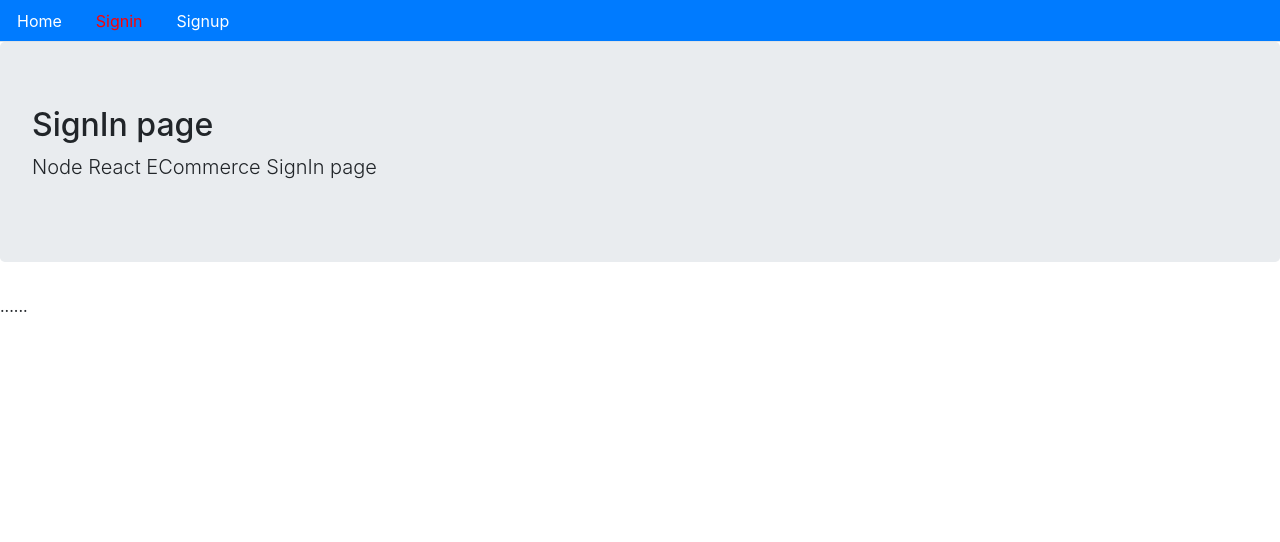
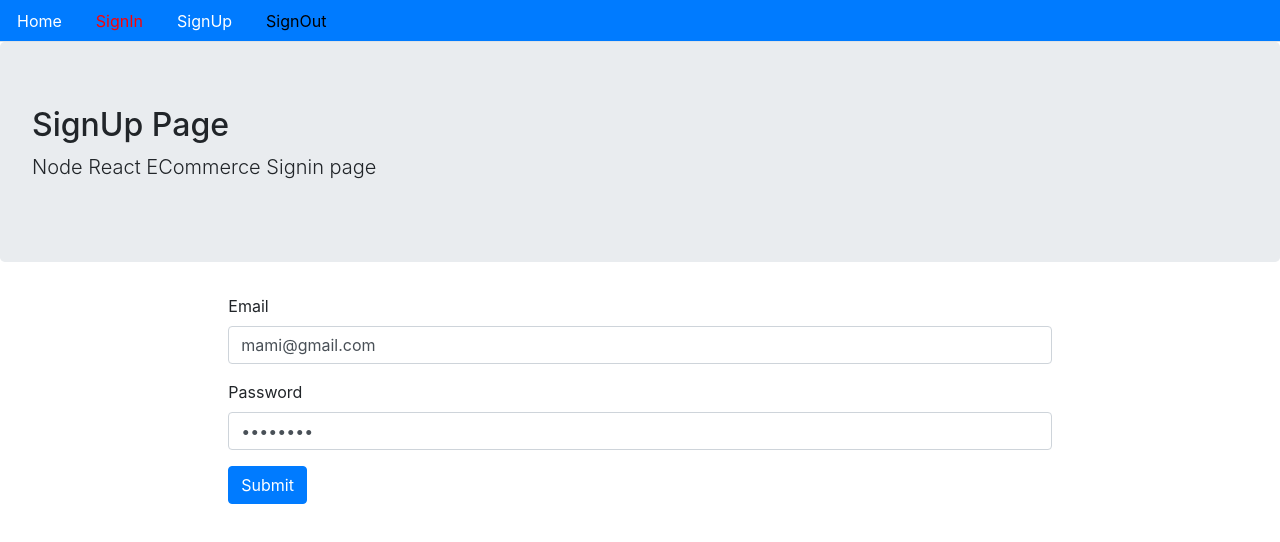
Before and after one commit to shyam-22/My_Project---DreamGirl.com, a React (Create React App) app in the folder ecommerce-front/: page /signin in a window 1280 px wide. Shown: the top 542 px of the page. Built offline with nearby package versions, Linux system fonts and the light colour scheme.

Commit message:
#shyam : till signout done

```diff
--- a/ecommerce-front/src/Auth/api_signUp.js
+++ b/ecommerce-front/src/Auth/api_signUp.js
@@ -23,3 +23,25 @@ export const signin = (user) => {
             .then(response => { return response.json() })
             .catch(err => { console.log(err)})
         }
+
+//Authenticate User----> By getting its email/password related Token
+//Save it into the Local storage---->Local storage is just a property of the Browser(Key : value)_
+export const authenticate = (data,next) => {
+    if(typeof window !== "undefined"){
+        localStorage.setItem("jwt",JSON.stringify(data))
+        next()
+    }
+}
+
+export const signout = (next) => {
+    if(typeof window !== "undefined"){
+        localStorage.removeItem("jwt")
+        next()
+        return fetch(`${API}/signout`, {
+            method:"GET",
+        })
+        .then(response => { console.log("signout", response)})
+        .catch(err => console.log(err))
+
+    }
+}
--- a/ecommerce-front/src/CORE component/Menu.js
+++ b/ecommerce-front/src/CORE component/Menu.js
@@ -1,5 +1,6 @@
 import React from 'react'
 import {Link,withRouter} from "react-router-dom"
+import {signout} from "../Auth/api_signUp"
 //Active Class-----> history = Browser/actual_path that will be history, path = we will pass manually
 const isActive = (history,path) => {
     if(history.location.pathname === path){
@@ -19,11 +20,22 @@ const Menu = (props) => {
                 </li>
 
                 <li className="nav-item">
-                    <Link className="nav-link" style={isActive(props.history,"/signin")} to="/signin">Signin</Link>
+                    <Link className="nav-link" style={isActive(props.history,"/signin")} to="/signin">SignIn</Link>
                 </li>
 
                 <li className="nav-item">
-                    <Link className="nav-link" style={isActive(props.history,"/signup")} to="/signup">Signup</Link>
+                    <Link className="nav-link" style={isActive(props.history,"/signup")} to="/signup">SignUp</Link>
+                </li>
+
+                <li className="nav-item">
+                    <span
+                        className="nav-link" style={{cursor:"pointer",color:"black"}}
+                        onClick={()=>
+                        signout(() => {
+                            props.history.push("/")
+                            })
+                    }>SignOut
+                    </span>
                 </li>
 
                 {/* <li className="nav-item">
--- a/ecommerce-front/src/Routes.js
+++ b/ecommerce-front/src/Routes.js
@@ -10,7 +10,7 @@ const Routes = () => {
     return (
         <BrowserRouter>
             <Switch>
-                <Route path="/home" exact component={Home}/>
+                <Route path="/" exact component={Home}/>
                 <Route path="/signup" exact component={Signup}/>
                 <Route path="/signin" exact component={Signin}/>
                 {/* <Route path="/" component={}/> */}
--- a/ecommerce-front/src/USER/Signin.js
+++ b/ecommerce-front/src/USER/Signin.js
@@ -1,20 +1,80 @@
-import React from 'react'
+import React, { useState } from 'react'
 import Layout from "../CORE component/Layout"
+import {Redirect} from "react-router-dom"
+import {authenticate, signin} from "../Auth/api_signUp"
+
+const Signin = () => {
+
+    const [value,setValue] = useState({email : "mami@gmail.com", password :"mami@123", error : "", loading:false,redirectToReferrer:false})
+
+    const {email,password,error,loading,redirectToReferrer} = value
+
+    const handleChange = name => (e) => {
+        setValue({...value,error:false,[name]:e.target.value})
+    }
 
 
-const Signin = () => {
+//We can't send javascript Object to backend.....We need to send JSON ---> so we used JSON.stringify() method
+//We will create 2 methods ---> error() , success()
+    const handleSubmit = (e) => {
+        e.preventDefault()
+        setValue({...value,error:false, loading:true})
+
+        signin({email,password})
+        .then(data => {
+            if(data.error){
+                setValue({...value,error:data.error, loading:false})
+            }
+            else{
+                authenticate(data, () => {
+                    setValue({...value, redirectToReferrer:true})//here no need to blank the all field...bcoz we redirect to page
+                })
+            }
+        })
+    }
+
+    const signInForm = () =>(
+        <form>
+            <div className="form-group">
+                <label className="text-mutes">Email</label>
+                <input type="email" className="form-control" value={email}
+                onChange={handleChange("email")}/>
+            </div>
+
+            <div className="form-group">
+                <label className="text-mutes">Password</label>
+                <input type="password" className="form-control" value={password}
+                onChange={handleChange("password")}/>
+            </div>
+
+            <button type="submit" className="btn btn-primary" onClick={handleSubmit}>Submit</button>
+        </form>
+    )
+    const showError = () => (
+        <div className="alert alert-danger" style={{display : error ? "" : "none"}}>
+            {error}
+        </div>
+    )
+
+    const showLoading = () => (
+        loading && (<div className="alert alert-info"><h2>Loading....</h2></div>)
+    )
+
+    const redirectToUser = () => {
+        if(redirectToReferrer){
+            return <Redirect to="/"></Redirect>
+        }
+    }
+
     return (
-        <Layout title="SignIn page" description="Node React ECommerce SignIn page">
-        ......
-         </Layout>
-    )
-}
+        <Layout title="SignUp Page" description="Node React ECommerce Signin page"
+        className="container col-md-8 offset-md-2">
+            {showLoading()}
+            {showError()}
+            {signInForm()}
+            {redirectToUser()}
+        </Layout>
+    );
+};
 
 export default Signin;
-
-
-/*
-<Layout title="SignIn page" description="Node React ECommerce SignIn page">
-        ...
-</Layout>
-*/
--- a/ecommerce-front/src/USER/Signup.js
+++ b/ecommerce-front/src/USER/Signup.js
@@ -1,7 +1,7 @@
 import React, { useState } from 'react'
 import Layout from "../CORE component/Layout"
 import {Link} from "react-router-dom"
-import {signup} from "../Auth/api_signUp"
+import {signup,authenticate} from "../Auth/api_signUp"
 
 const Signup = () => {
 
```
Also changed, not shown: 1 other file (tests, documents, lock files or other folders).
